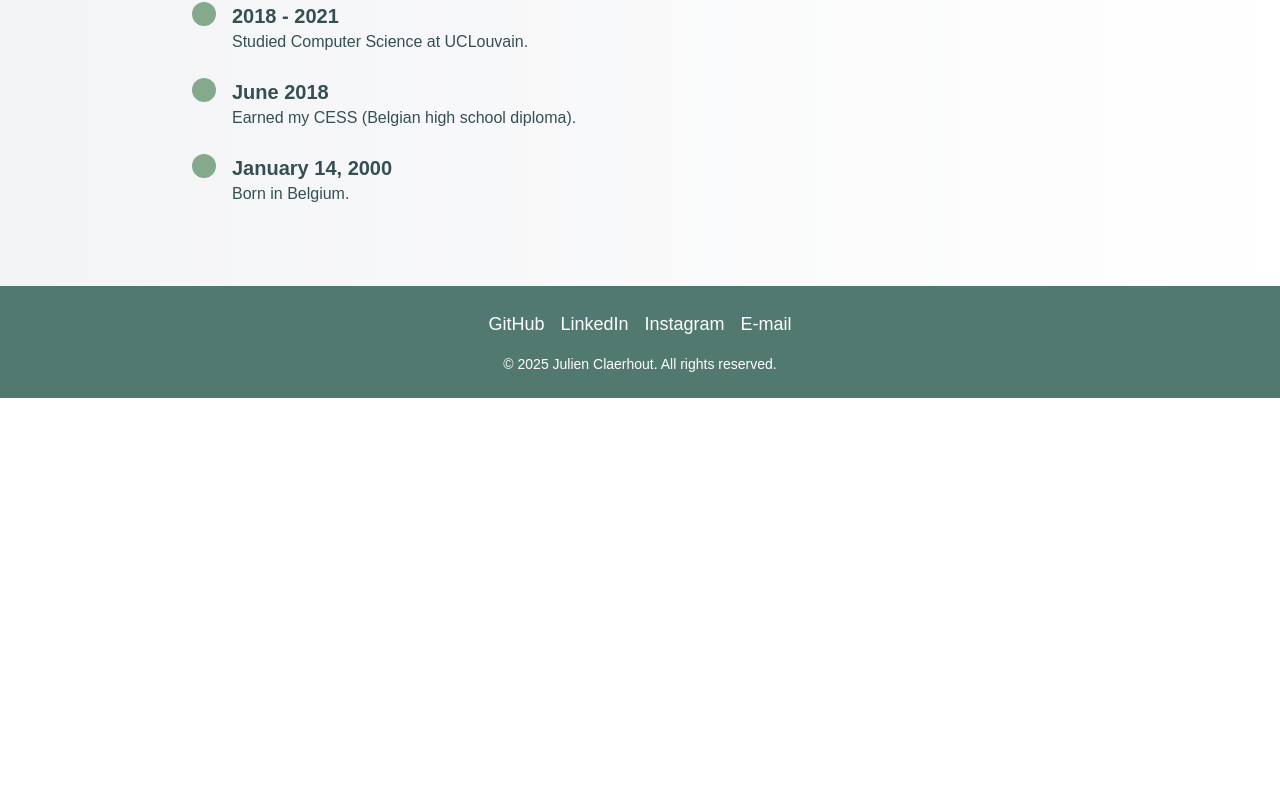
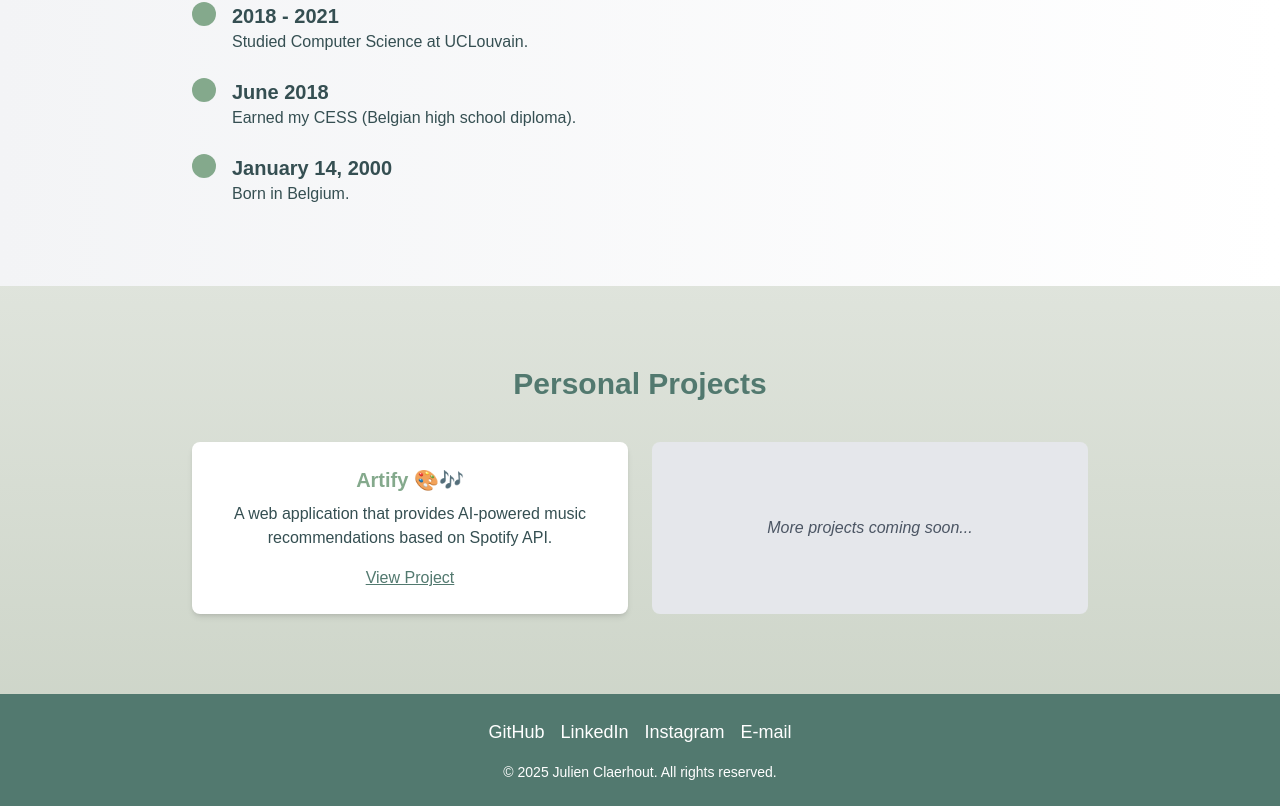
Before and after one commit to jclaerhout/ju-portfolio, a Next.js app: page / in a window 1280 px wide. Shown: the part 1842-2648 px from the top of the page. Before the commit the page ends 2240 px from the top, so only its background shows below. Built offline with nearby package versions, Linux system fonts and the light colour scheme.

Commit message:
Restoring personnal project section

```diff
--- a/src/app/page.tsx
+++ b/src/app/page.tsx
@@ -129,6 +129,34 @@ export default function Home() {
         </div>
       </section>
 
+      {/* Projects Section */}
+      <section className="py-20 px-6">
+        <div className="max-w-4xl mx-auto text-center">
+          <h2 className="text-3xl font-bold text-primary">Personal Projects</h2>
+          <div className="mt-10 grid grid-cols-1 md:grid-cols-2 gap-6">
+            {/* Artify */}
+            <div className="bg-white shadow-md rounded-lg p-6">
+              <h3 className="text-xl font-bold text-accent">Artify 🎨🎶</h3>
+              <p className="mt-2">
+                A web application that provides AI-powered music recommendations based on Spotify API.
+              </p>
+              <a
+                href="https://www.artify-app.com"
+                target="_blank"
+                rel="noopener noreferrer"
+                className="inline-block mt-4 text-primary underline hover:text-accent"
+              >
+                View Project
+              </a>
+            </div>
+            {/* Future Project Slot */}
+            <div className="bg-gray-200 rounded-lg flex items-center justify-center">
+              <p className="text-gray-600 italic">More projects coming soon...</p>
+            </div>
+          </div>
+        </div>
+      </section>
+
       {/* Footer */}
       <footer className="py-6 bg-primary text-white text-center">
         <div className="flex justify-center space-x-4">
```
